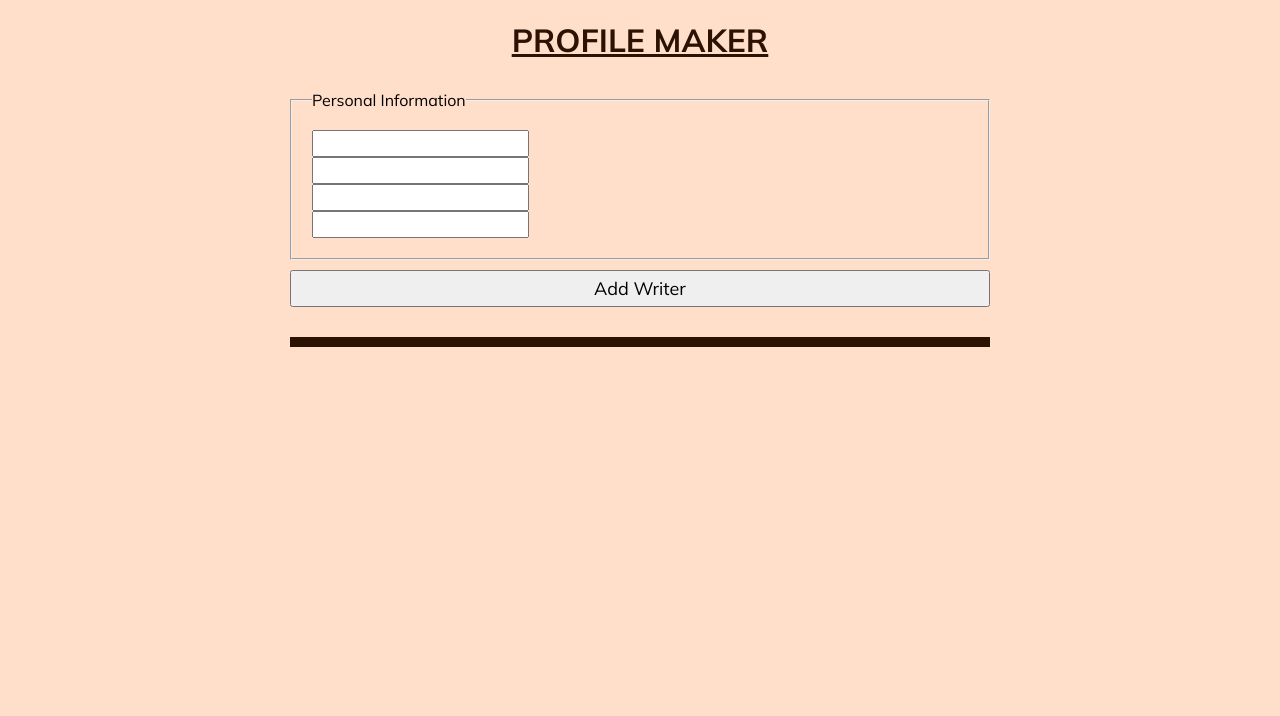
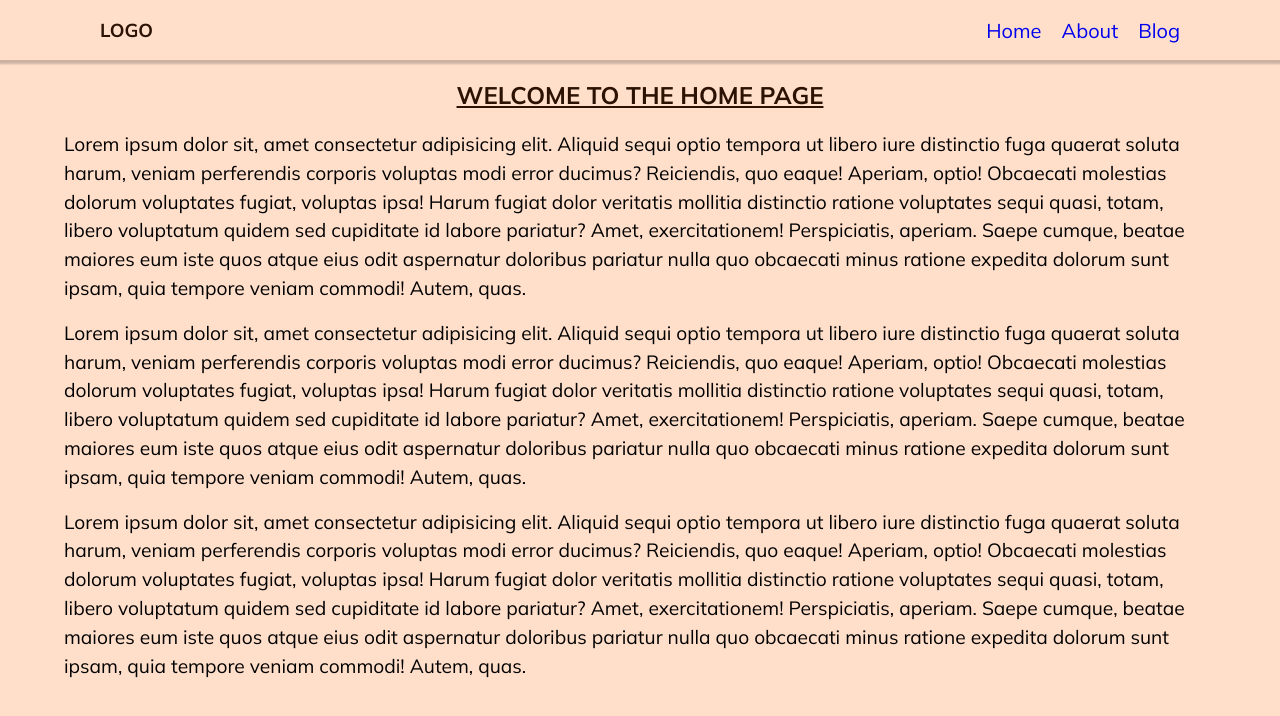
Before and after one commit to EwuraAnnie/code-along, a React (Create React App) app: page / in a window 1280 px wide. Shown: the top 716 px of the page. Built offline with nearby package versions, Linux system fonts and the light colour scheme.

Commit message:
react-component-8

```diff
--- a/package.json
+++ b/package.json
@@ -9,6 +9,7 @@
     "axios": "^0.26.1",
     "react": "^17.0.2",
     "react-dom": "^17.0.2",
+    "react-router-dom": "^6.3.0",
     "react-scripts": "5.0.0",
     "web-vitals": "^2.1.4"
   },
--- a/src/App.js
+++ b/src/App.js
@@ -1,30 +1,21 @@
-import useLocalStorage from "./hooks/useLocalStorage";
-import ProfileForm from "./components/ProfileForm";
-import ProfileCard from "./components/ProfileCard";
+import React from 'react';
+import { BrowserRouter, Routes, Route } from 'react-router-dom';
+import About from "./pages/About";
+import Blog from './pages/Blog';
+import Home from './pages/Home';
+import Navbar from './components/navbar/Navbar';
 
-function App() {
-  const [profiles, setProfiles] = useLocalStorage("profiles", []);
-
-  const updateProfiles = (profile) => {
-    let arr = profiles;
-    arr.push(profile);
-    setProfiles([...arr]);
-  };
-
+const App = () => {
   return (
-    <div className="app">
-      <h1> Profile Maker </h1>
-      <div>
-        <ProfileForm submit={updateProfiles} />
-        <hr />
-        <div className="list">
-          {profiles.map((person, index) => (
-            <ProfileCard key={index} writer={person} />
-          ))}
-        </div>
-      </div>
-    </div>
+    <BrowserRouter>
+    <Navbar />
+    <Routes>
+      <Route path="about" element={<About />} />
+      <Route path="blog" element={<Blog/>} />
+      <Route path="/" element={<Home />} />
+    </Routes>
+    </BrowserRouter>
   );
-}
+};
 
 export default App;
--- /dev/null
+++ b/src/components/navbar/Navbar.js
@@ -0,0 +1,24 @@
+import React from 'react';
+import { Link } from 'react-router-dom';
+import styles from "./Navbar.module.css";
+
+const Navbar = () => {
+  return (
+    <nav>
+        <h3>Logo</h3>
+        <ul>
+            <li>
+                <Link to="/">Home</Link>
+            </li>
+            <li>
+                <Link to="about">About</Link>
+            </li>
+            <li>
+                <Link to="blog">Blog</Link>
+            </li>
+        </ul>
+    </nav>
+  )
+}
+
+export default Navbar;
--- /dev/null
+++ b/src/components/navbar/Navbar.module.css
@@ -0,0 +1,27 @@
+nav {
+    height: 60px;
+    display: flex;
+    justify-content: space-between;
+    align-items: center;
+    box-shadow: 0 2px 2px 2px rgba(0, 0, 0, 0.2);
+    padding: 0 100px;
+}
+
+nav ul {
+    display: flex;
+    list-style: none;
+    gap: 20px;
+}
+
+nav ul li a {
+    text-decoration: none;
+    font-size: 20px;
+}
+
+nav ul li:hover {
+    transform: scale(1.2);
+}
+
+nav ul li a:hover {
+    color: red;
+}
--- a/src/index.css
+++ b/src/index.css
@@ -194,3 +194,14 @@
 .post > h3 {
   text-align: center;
 }
+
+section {
+  width: 90%;
+  margin: 0 auto;
+}
+
+section p {
+  font-size: 1.2rem;
+  line-height: 1.5;
+  margin-bottom: 1rem;
+}
--- /dev/null
+++ b/src/pages/About.js
@@ -0,0 +1,25 @@
+import React from 'react'
+
+const About = () => {
+  return (
+    <section>
+        <h1>Welcome To The About Page</h1>
+        <p>Lorem ipsum dolor sit, amet consectetur adipisicing elit. Aliquid sequi optio tempora ut libero iure distinctio fuga quaerat soluta harum, veniam perferendis corporis voluptas modi error ducimus? Reiciendis, quo eaque!
+        Aperiam, optio! Obcaecati molestias dolorum voluptates fugiat, voluptas ipsa! Harum fugiat dolor veritatis mollitia distinctio ratione voluptates sequi quasi, totam, libero voluptatum quidem sed cupiditate id labore pariatur? Amet, exercitationem!
+        Perspiciatis, aperiam. Saepe cumque, beatae maiores eum iste quos atque eius odit aspernatur doloribus pariatur nulla quo obcaecati minus ratione expedita dolorum sunt ipsam, quia tempore veniam commodi! Autem, quas.
+        </p>
+
+        <p>Lorem ipsum dolor sit, amet consectetur adipisicing elit. Aliquid sequi optio tempora ut libero iure distinctio fuga quaerat soluta harum, veniam perferendis corporis voluptas modi error ducimus? Reiciendis, quo eaque!
+        Aperiam, optio! Obcaecati molestias dolorum voluptates fugiat, voluptas ipsa! Harum fugiat dolor veritatis mollitia distinctio ratione voluptates sequi quasi, totam, libero voluptatum quidem sed cupiditate id labore pariatur? Amet, exercitationem!
+        Perspiciatis, aperiam. Saepe cumque, beatae maiores eum iste quos atque eius odit aspernatur doloribus pariatur nulla quo obcaecati minus ratione expedita dolorum sunt ipsam, quia tempore veniam commodi! Autem, quas.
+        </p>
+
+        <p>Lorem ipsum dolor sit, amet consectetur adipisicing elit. Aliquid sequi optio tempora ut libero iure distinctio fuga quaerat soluta harum, veniam perferendis corporis voluptas modi error ducimus? Reiciendis, quo eaque!
+        Aperiam, optio! Obcaecati molestias dolorum voluptates fugiat, voluptas ipsa! Harum fugiat dolor veritatis mollitia distinctio ratione voluptates sequi quasi, totam, libero voluptatum quidem sed cupiditate id labore pariatur? Amet, exercitationem!
+        Perspiciatis, aperiam. Saepe cumque, beatae maiores eum iste quos atque eius odit aspernatur doloribus pariatur nulla quo obcaecati minus ratione expedita dolorum sunt ipsam, quia tempore veniam commodi! Autem, quas.
+        </p>
+    </section>
+  )
+}
+
+export default About
--- /dev/null
+++ b/src/pages/Blog.js
@@ -0,0 +1,25 @@
+import React from 'react';
+
+const Blog = () => {
+  return (
+    <section>
+        <h1>Welcome To The Blog Page</h1>
+        <p>Lorem ipsum dolor sit, amet consectetur adipisicing elit. Aliquid sequi optio tempora ut libero iure distinctio fuga quaerat soluta harum, veniam perferendis corporis voluptas modi error ducimus? Reiciendis, quo eaque!
+        Aperiam, optio! Obcaecati molestias dolorum voluptates fugiat, voluptas ipsa! Harum fugiat dolor veritatis mollitia distinctio ratione voluptates sequi quasi, totam, libero voluptatum quidem sed cupiditate id labore pariatur? Amet, exercitationem!
+        Perspiciatis, aperiam. Saepe cumque, beatae maiores eum iste quos atque eius odit aspernatur doloribus pariatur nulla quo obcaecati minus ratione expedita dolorum sunt ipsam, quia tempore veniam commodi! Autem, quas.
+        </p>
+
+        <p>Lorem ipsum dolor sit, amet consectetur adipisicing elit. Aliquid sequi optio tempora ut libero iure distinctio fuga quaerat soluta harum, veniam perferendis corporis voluptas modi error ducimus? Reiciendis, quo eaque!
+        Aperiam, optio! Obcaecati molestias dolorum voluptates fugiat, voluptas ipsa! Harum fugiat dolor veritatis mollitia distinctio ratione voluptates sequi quasi, totam, libero voluptatum quidem sed cupiditate id labore pariatur? Amet, exercitationem!
+        Perspiciatis, aperiam. Saepe cumque, beatae maiores eum iste quos atque eius odit aspernatur doloribus pariatur nulla quo obcaecati minus ratione expedita dolorum sunt ipsam, quia tempore veniam commodi! Autem, quas.
+        </p>
+
+        <p>Lorem ipsum dolor sit, amet consectetur adipisicing elit. Aliquid sequi optio tempora ut libero iure distinctio fuga quaerat soluta harum, veniam perferendis corporis voluptas modi error ducimus? Reiciendis, quo eaque!
+        Aperiam, optio! Obcaecati molestias dolorum voluptates fugiat, voluptas ipsa! Harum fugiat dolor veritatis mollitia distinctio ratione voluptates sequi quasi, totam, libero voluptatum quidem sed cupiditate id labore pariatur? Amet, exercitationem!
+        Perspiciatis, aperiam. Saepe cumque, beatae maiores eum iste quos atque eius odit aspernatur doloribus pariatur nulla quo obcaecati minus ratione expedita dolorum sunt ipsam, quia tempore veniam commodi! Autem, quas.
+        </p>
+    </section>
+  )
+}
+
+export default Blog;
--- /dev/null
+++ b/src/pages/Home.js
@@ -0,0 +1,25 @@
+import React from 'react';
+
+const Home = () => {
+  return (
+    <section>
+        <h1>Welcome To The Home Page</h1>
+        <p>Lorem ipsum dolor sit, amet consectetur adipisicing elit. Aliquid sequi optio tempora ut libero iure distinctio fuga quaerat soluta harum, veniam perferendis corporis voluptas modi error ducimus? Reiciendis, quo eaque!
+        Aperiam, optio! Obcaecati molestias dolorum voluptates fugiat, voluptas ipsa! Harum fugiat dolor veritatis mollitia distinctio ratione voluptates sequi quasi, totam, libero voluptatum quidem sed cupiditate id labore pariatur? Amet, exercitationem!
+        Perspiciatis, aperiam. Saepe cumque, beatae maiores eum iste quos atque eius odit aspernatur doloribus pariatur nulla quo obcaecati minus ratione expedita dolorum sunt ipsam, quia tempore veniam commodi! Autem, quas.
+        </p>
+
+        <p>Lorem ipsum dolor sit, amet consectetur adipisicing elit. Aliquid sequi optio tempora ut libero iure distinctio fuga quaerat soluta harum, veniam perferendis corporis voluptas modi error ducimus? Reiciendis, quo eaque!
+        Aperiam, optio! Obcaecati molestias dolorum voluptates fugiat, voluptas ipsa! Harum fugiat dolor veritatis mollitia distinctio ratione voluptates sequi quasi, totam, libero voluptatum quidem sed cupiditate id labore pariatur? Amet, exercitationem!
+        Perspiciatis, aperiam. Saepe cumque, beatae maiores eum iste quos atque eius odit aspernatur doloribus pariatur nulla quo obcaecati minus ratione expedita dolorum sunt ipsam, quia tempore veniam commodi! Autem, quas.
+        </p>
+
+        <p>Lorem ipsum dolor sit, amet consectetur adipisicing elit. Aliquid sequi optio tempora ut libero iure distinctio fuga quaerat soluta harum, veniam perferendis corporis voluptas modi error ducimus? Reiciendis, quo eaque!
+        Aperiam, optio! Obcaecati molestias dolorum voluptates fugiat, voluptas ipsa! Harum fugiat dolor veritatis mollitia distinctio ratione voluptates sequi quasi, totam, libero voluptatum quidem sed cupiditate id labore pariatur? Amet, exercitationem!
+        Perspiciatis, aperiam. Saepe cumque, beatae maiores eum iste quos atque eius odit aspernatur doloribus pariatur nulla quo obcaecati minus ratione expedita dolorum sunt ipsam, quia tempore veniam commodi! Autem, quas.
+        </p>
+    </section>
+  )
+}
+
+export default Home;
```
Also changed, not shown: 1 other file (tests, documents, lock files or other folders).
